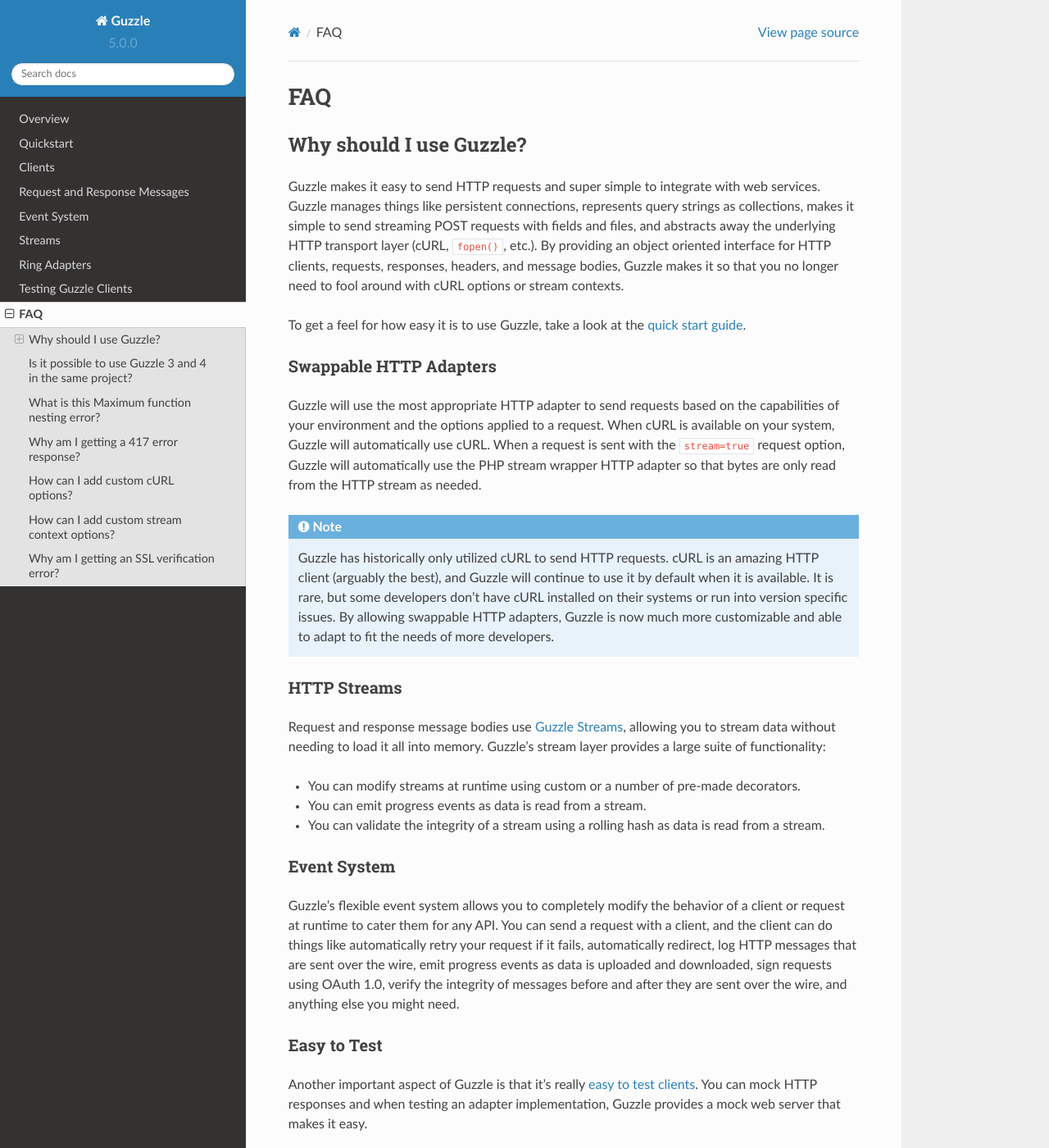
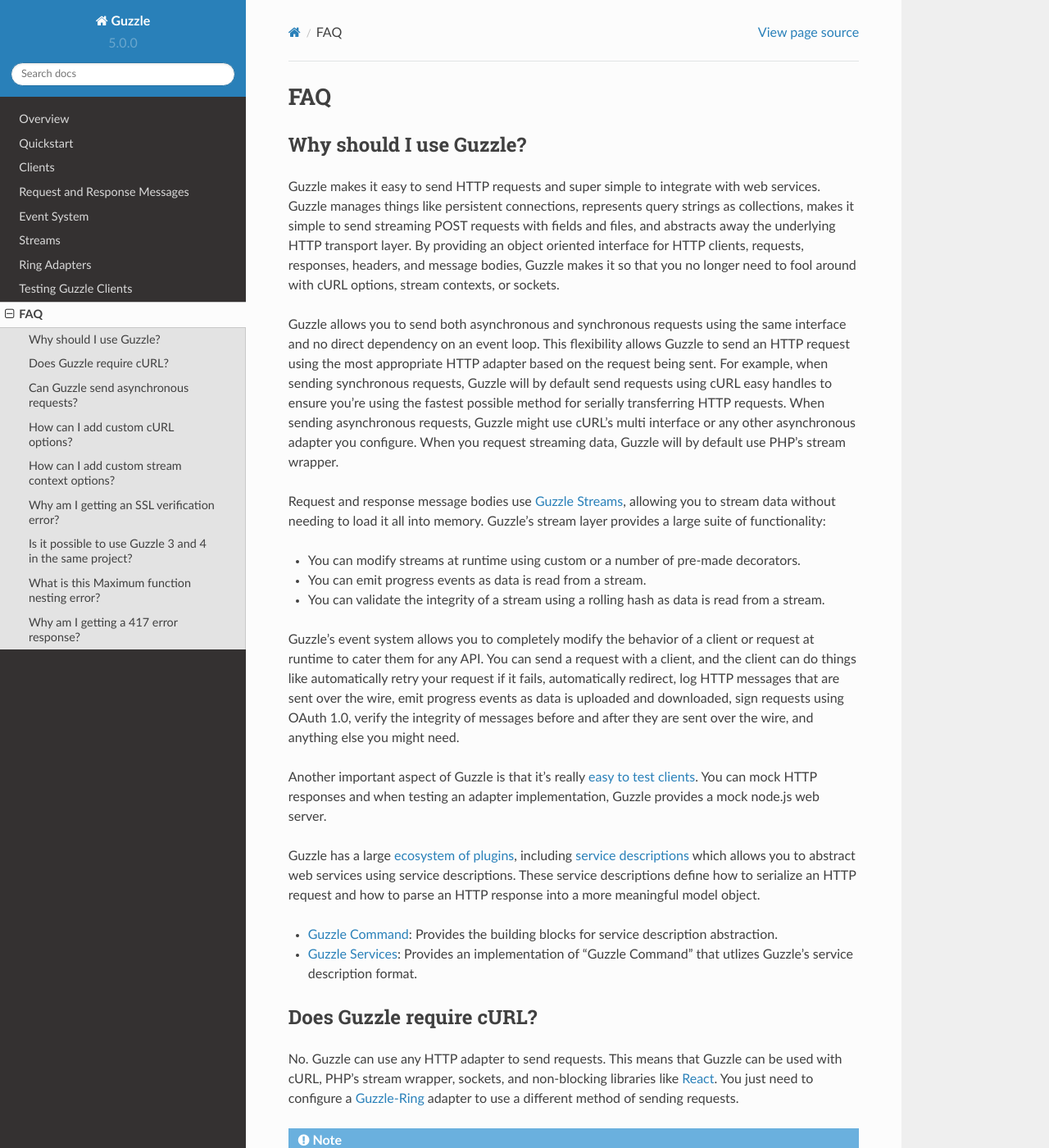
Before and after one commit to guzzle/guzzle, a Sphinx documentation site: the page built from docs/faq.rst, in a window 1280 px wide and 1400 px high. Shown: the whole window at 82% size. Built offline with Sphinx 7.4.7 and the Read the Docs theme 2.0.0, drawn with Linux system fonts in a browser that asks for light colours; some of the changed text lies outside the part shown.

```diff
--- a/docs/faq.rst
+++ b/docs/faq.rst
@@ -8,35 +8,20 @@ Why should I use Guzzle?
 Guzzle makes it easy to send HTTP requests and super simple to integrate with
 web services. Guzzle manages things like persistent connections, represents
 query strings as collections, makes it simple to send streaming POST requests
-with fields and files, and abstracts away the underlying HTTP transport layer
-(cURL, ``fopen()``, etc.). By providing an object oriented interface for HTTP
-clients, requests, responses, headers, and message bodies, Guzzle makes it so
-that you no longer need to fool around with cURL options or stream contexts.
+with fields and files, and abstracts away the underlying HTTP transport layer.
+By providing an object oriented interface for HTTP clients, requests, responses,
+headers, and message bodies, Guzzle makes it so that you no longer need to fool
+around with cURL options, stream contexts, or sockets.
 
-To get a feel for how easy it is to use Guzzle, take a look at the
-:doc:`quick start guide <quickstart>`.
-
-Swappable HTTP Adapters
------------------------
-
-Guzzle will use the most appropriate HTTP adapter to send requests based on the
-capabilities of your environment and the options applied to a request. When
-cURL is available on your system, Guzzle will automatically use cURL. When a
-request is sent with the ``stream=true`` request option, Guzzle will
-automatically use the PHP stream wrapper HTTP adapter so that bytes are only
-read from the HTTP stream as needed.
-
-.. note::
-
-    Guzzle has historically only utilized cURL to send HTTP requests. cURL is
-    an amazing HTTP client (arguably the best), and Guzzle will continue to use
-    it by default when it is available. It is rare, but some developers don't
-    have cURL installed on their systems or run into version specific issues.
-    By allowing swappable HTTP adapters, Guzzle is now much more customizable
-    and able to adapt to fit the needs of more developers.
-
-HTTP Streams
-------------
+Guzzle allows you to send both asynchronous and synchronous requests using the
+same interface and no direct dependency on an event loop. This flexibility
+allows Guzzle to send an HTTP request using the most appropriate HTTP adapter
+based on the request being sent. For example, when sending synchronous
+requests, Guzzle will by default send requests using cURL easy handles to
+ensure you're using the fastest possible method for serially transferring HTTP
+requests. When sending asynchronous requests, Guzzle might use cURL's multi
+interface or any other asynchronous adapter you configure. When you request
+streaming data, Guzzle will by default use PHP's stream wrapper.
 
 Request and response message bodies use :doc:`Guzzle Streams <streams>`,
 allowing you to stream data without needing to load it all into memory.
@@ -48,27 +33,17 @@ Guzzle's stream layer provides a large suite of functionality:
 - You can validate the integrity of a stream using a rolling hash as data is
   read from a stream.
 
-Event System
-------------
-
-Guzzle's flexible event system allows you to completely modify the behavior
-of a client or request at runtime to cater them for any API. You can send a
-request with a client, and the client can do things like automatically retry
-your request if it fails, automatically redirect, log HTTP messages that are
-sent over the wire, emit progress events as data is uploaded and downloaded,
-sign requests using OAuth 1.0, verify the integrity of messages before and
-after they are sent over the wire, and anything else you might need.
-
-Easy to Test
-------------
+Guzzle's  event system allows you to completely modify the behavior of a client
+or request at runtime to cater them for any API. You can send a request with a
+client, and the client can do things like automatically retry your request if
+it fails, automatically redirect, log HTTP messages that are sent over the
+wire, emit progress events as data is uploaded and downloaded, sign requests
+using OAuth 1.0, verify the integrity of messages before and after they are
+sent over the wire, and anything else you might need.
 
 Another important aspect of Guzzle is that it's really
 :doc:`easy to test clients <testing>`. You can mock HTTP responses and when
-testing an adapter implementation, Guzzle provides a mock web server that
-makes it easy.
-
-Large Ecosystem
----------------
+testing an adapter implementation, Guzzle provides a mock node.js web server.
 
 Guzzle has a large `ecosystem of plugins <http://guzzle.readthedocs.org/en/latest/index.html#http-components>`_,
 including `service descriptions <https://github.com/guzzle/guzzle-services>`_
@@ -82,59 +57,49 @@ an HTTP response into a more meaningful model object.
   implementation of "Guzzle Command" that utlizes Guzzle's service description
   format.
 
-Is it possible to use Guzzle 3 and 4 in the same project?
-=========================================================
+Does Guzzle require cURL?
+=========================
 
-Yes, because Guzzle 3 and 4 use different Packagist packages and different
-namespaces. You simply need to add ``guzzle/guzzle`` (Guzzle 3) and
-``guzzlehttp/guzzle`` (Guzzle 4+) to your project's composer.json file.
+No. Guzzle can use any HTTP adapter to send requests. This means that Guzzle
+can be used with cURL, PHP's stream wrapper, sockets, and non-blocking libraries
+like `React <http://reactphp.org/>`_. You just need to configure a
+`Guzzle-Ring <http://guzzle-ring.readthedocs.org/en/latest/>`_ adapter to use a
+different method of sending requests.
 
-.. code-block:: javascript
+.. note::
 
-    {
-        "require": {
-            "guzzle/guzzle": 3.*,
-            "guzzlehttp/guzzle": 4.*
-        }
-    }
+    Guzzle has historically only utilized cURL to send HTTP requests. cURL is
+    an amazing HTTP client (arguably the best), and Guzzle will continue to use
+    it by default when it is available. It is rare, but some developers don't
+    have cURL installed on their systems or run into version specific issues.
+    By allowing swappable HTTP adapters, Guzzle is now much more customizable
+    and able to adapt to fit the needs of more developers.
 
-You might need to use Guzzle 3 and Guzzle 4 in the same project due to a
-requirement of a legacy application or a dependency that has not yet migrated
-to Guzzle 4.0.
-
-What is this Maximum function nesting error?
-============================================
-
-    Maximum function nesting level of '100' reached, aborting
-
-You could run into this error if you have the XDebug extension installed and
-you execute a lot of requests in callbacks.  This error message comes
-specifically from the XDebug extension. PHP itself does not have a function
-nesting limit. Change this setting in your php.ini to increase the limit::
-
-    xdebug.max_nesting_level = 1000
-
-[`source <http://stackoverflow.com/a/4293870/151504>`_]
-
-Why am I getting a 417 error response?
+Can Guzzle send asynchronous requests?
 ======================================
 
-This can occur for a number of reasons, but if you are sending PUT, POST, or
-PATCH requests with an ``Expect: 100-Continue`` header, a server that does not
-support this header will return a 417 response. You can work around this by
-setting the ``expect`` request option to ``false``:
+Yes. Pass the ``future`` true request option to a request to send it
+asynchronously. Guzzle will then return a ``GuzzleHttp\Message\FutureResponse``
+object that can be used synchronously by accessing the response object like a
+normal response, and it can be used asynchronoulsy using a promise that is
+notified when the response is resolved with a real response or rejected with an
+exception.
 
 .. code-block:: php
 
-    $client = new GuzzleHttp\Client();
+    $request = $client->createRequest('GET', ['future' => true']);
+    $client->send($request)->then(function ($response) {
+        echo 'Got a response! ' . $response;
+    });
 
-    // Disable the expect header on a single request
-    $response = $client->put('/', [], 'the body', [
-        'expect' => false
-    ]);
+You can force an asynchronous response to complete using the ``wait()`` method
+of a response.
 
-    // Disable the expect header on all client requests
-    $client->setDefaultOption('expect', false)
+.. code-block:: php
+
+    $request = $client->createRequest('GET', ['future' => true']);
+    $futureResponse = $client->send($request);
+    $futureResponse->wait();
 
 How can I add custom cURL options?
 ==================================
@@ -190,3 +155,57 @@ Why am I getting an SSL verification error?
 
 You need to specify the path on disk to the CA bundle used by Guzzle for
 verifying the peer certificate. See :ref:`verify-option`.
+
+Is it possible to use Guzzle 3 and 4 in the same project?
+=========================================================
+
+Yes, because Guzzle 3 and 4 use different Packagist packages and different
+namespaces. You simply need to add ``guzzle/guzzle`` (Guzzle 3) and
+``guzzlehttp/guzzle`` (Guzzle 4+) to your project's composer.json file.
+
+.. code-block:: javascript
+
+    {
+        "require": {
+            "guzzle/guzzle": 3.*,
+            "guzzlehttp/guzzle": 4.*
+        }
+    }
+
+You might need to use Guzzle 3 and Guzzle 4 in the same project due to a
+requirement of a legacy application or a dependency that has not yet migrated
+to Guzzle 4.0.
+
+What is this Maximum function nesting error?
+============================================
+
+    Maximum function nesting level of '100' reached, aborting
+
+You could run into this error if you have the XDebug extension installed and
+you execute a lot of requests in callbacks.  This error message comes
+specifically from the XDebug extension. PHP itself does not have a function
+nesting limit. Change this setting in your php.ini to increase the limit::
+
+    xdebug.max_nesting_level = 1000
+
+[`source <http://stackoverflow.com/a/4293870/151504>`_]
+
+Why am I getting a 417 error response?
+======================================
+
+This can occur for a number of reasons, but if you are sending PUT, POST, or
+PATCH requests with an ``Expect: 100-Continue`` header, a server that does not
+support this header will return a 417 response. You can work around this by
+setting the ``expect`` request option to ``false``:
+
+.. code-block:: php
+
+    $client = new GuzzleHttp\Client();
+
+    // Disable the expect header on a single request
+    $response = $client->put('/', [], 'the body', [
+        'expect' => false
+    ]);
+
+    // Disable the expect header on all client requests
+    $client->setDefaultOption('expect', false)
```
Also changed, not shown: README.md (+23 -5 lines).
